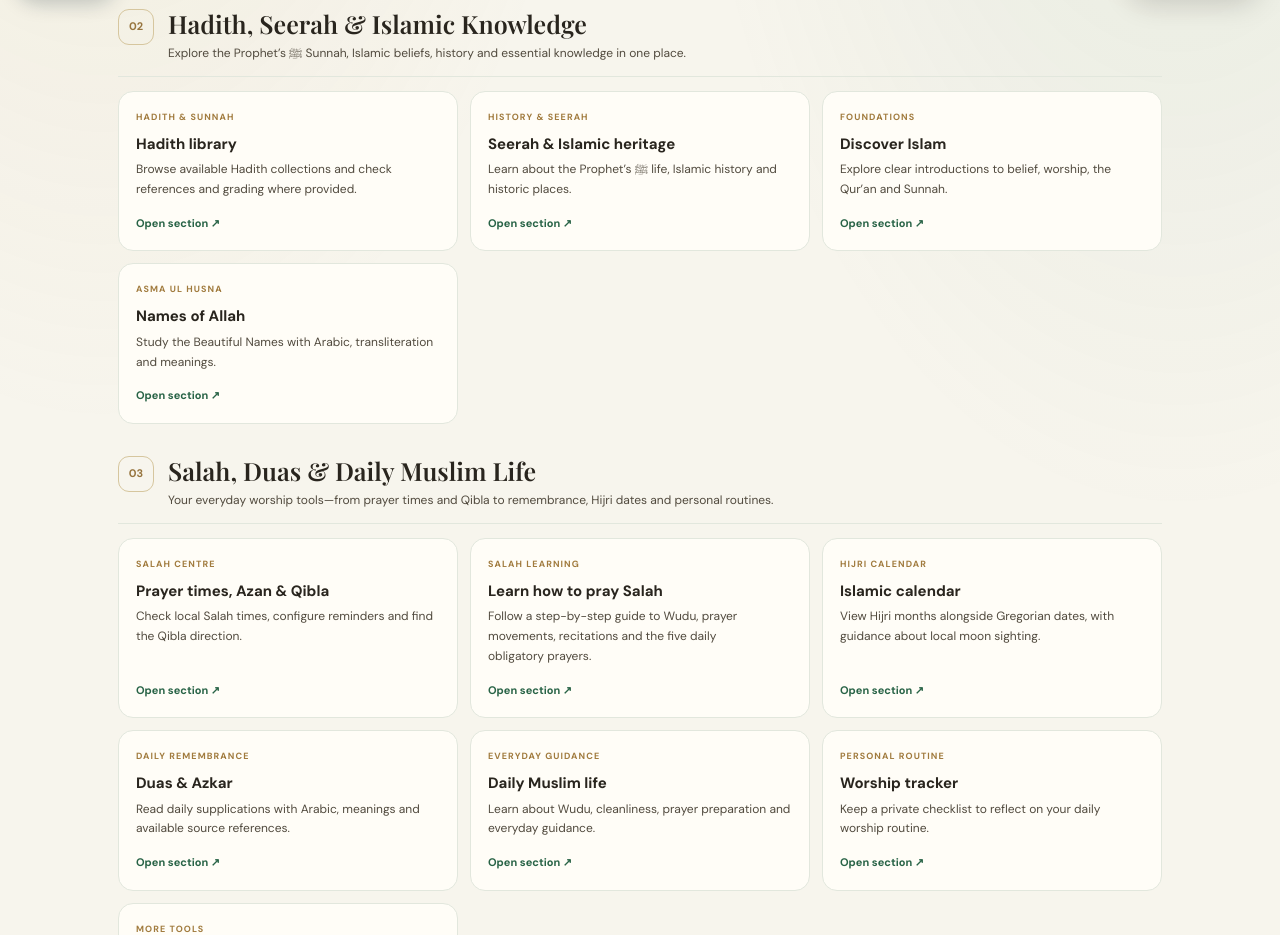
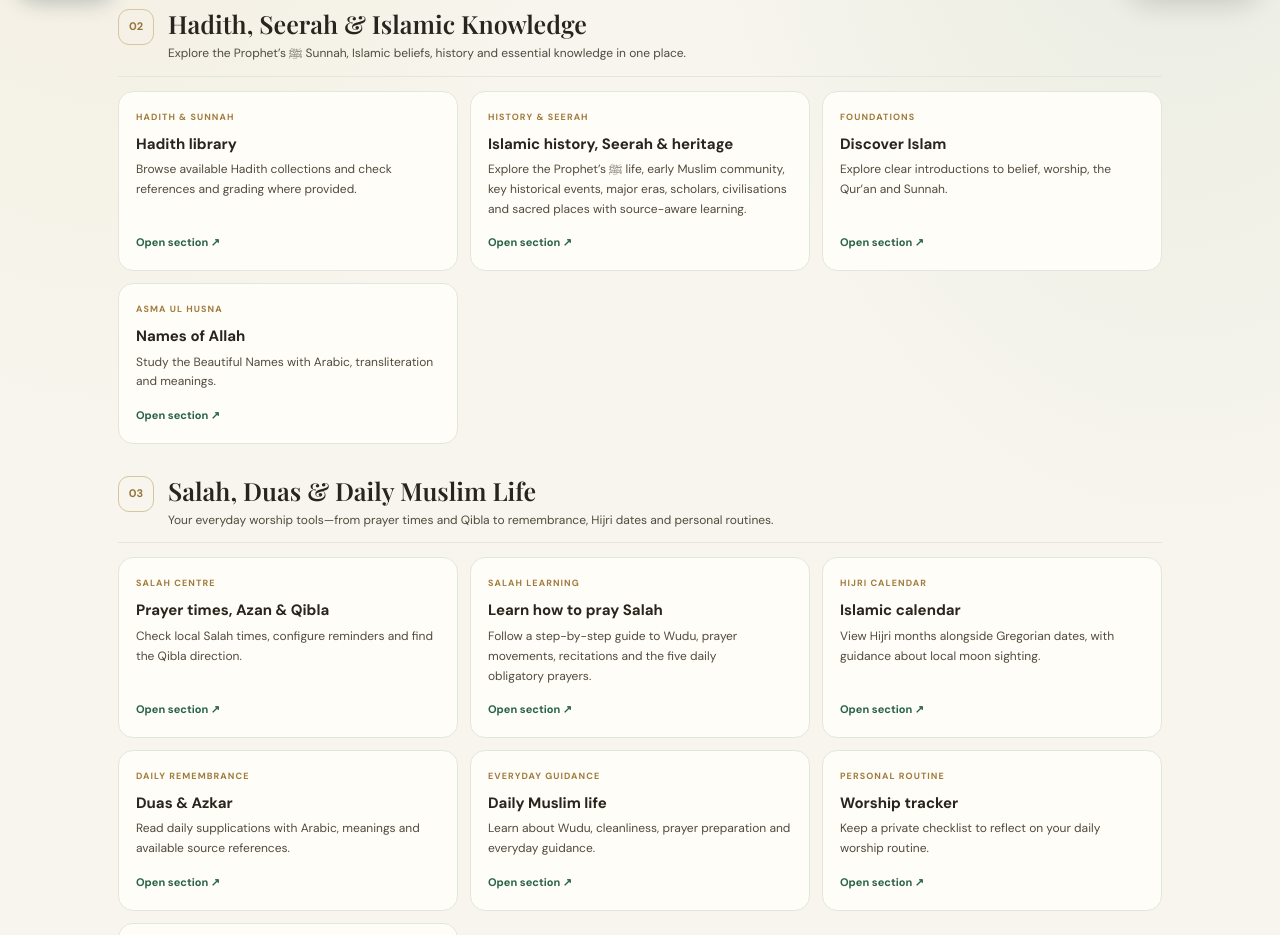
Before and after one commit to muhammadhadiurrehman7-max/rhm-islamic-circle, a Next.js app: page /explore in a window 1280 px wide. Shown: the part 784-1719 px from the top of the page. Built offline with nearby package versions, Linux system fonts and the light colour scheme; a web font is replaced by a local one.

Commit message:
Highlight expanded Islamic history learning

```diff
--- a/app/explore/page.tsx
+++ b/app/explore/page.tsx
@@ -25,7 +25,7 @@ const groups: Group[] = [
     intro: "Explore the Prophet’s ﷺ Sunnah, Islamic beliefs, history and essential knowledge in one place.",
     features: [
       { title: "Hadith library", description: "Browse available Hadith collections and check references and grading where provided.", href: "/hadith", label: "Hadith & Sunnah", keywords: "bukhari muslim hadith sunnah narration" },
-      { title: "Seerah & Islamic heritage", description: "Learn about the Prophet’s ﷺ life, Islamic history and historic places.", href: "/heritage", label: "History & Seerah", keywords: "seerah biography history heritage" },
+      { title: "Islamic history, Seerah & heritage", description: "Explore the Prophet’s ﷺ life, early Muslim community, key historical events, major eras, scholars, civilisations and sacred places with source-aware learning.", href: "/heritage", label: "History & Seerah", keywords: "seerah biography history heritage timeline badr uhud trench hudaybiyyah umayyad abbasid ottoman mughal scholars" },
       { title: "Discover Islam", description: "Explore clear introductions to belief, worship, the Qur’an and Sunnah.", href: "/learn", label: "Foundations", keywords: "belief aqeedah islam basics" },
       { title: "Names of Allah", description: "Study the Beautiful Names with Arabic, transliteration and meanings.", href: "/names-of-allah", label: "Asma ul Husna", keywords: "allah names attributes" },
     ],
```
